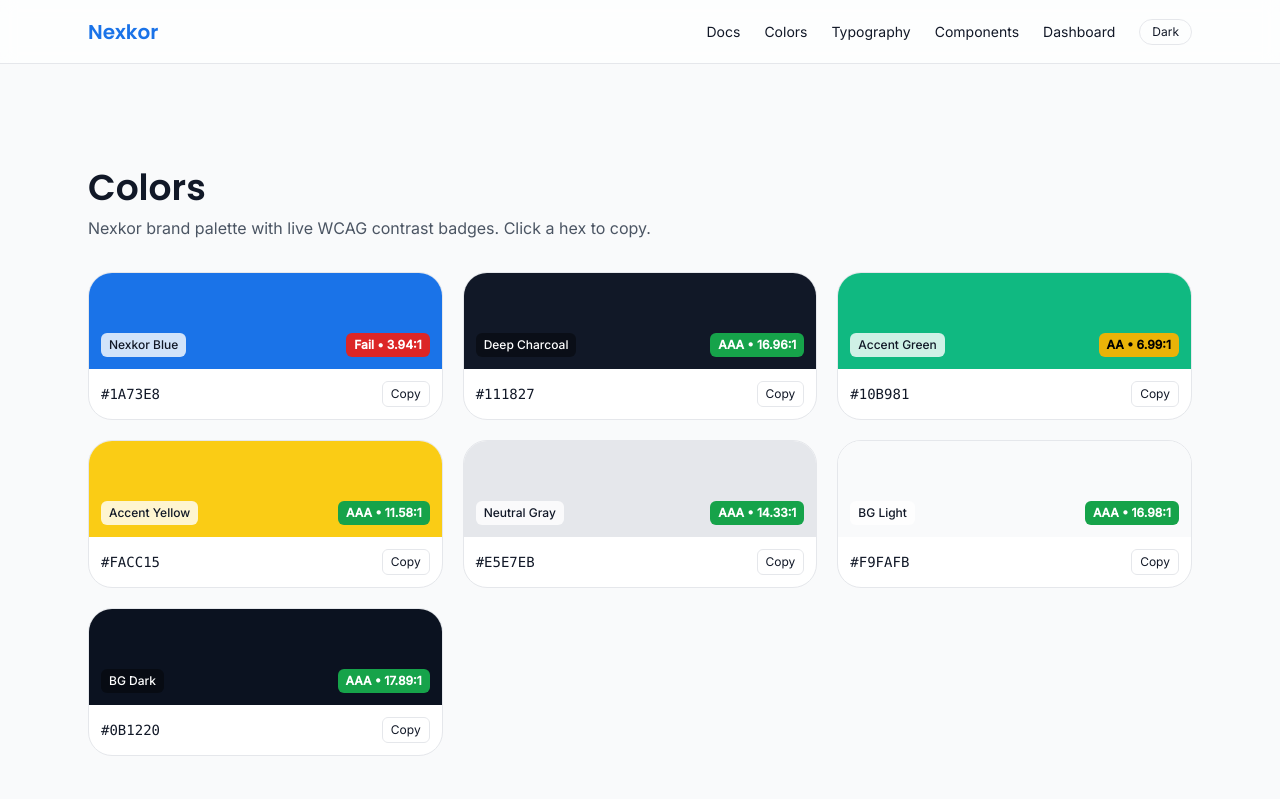
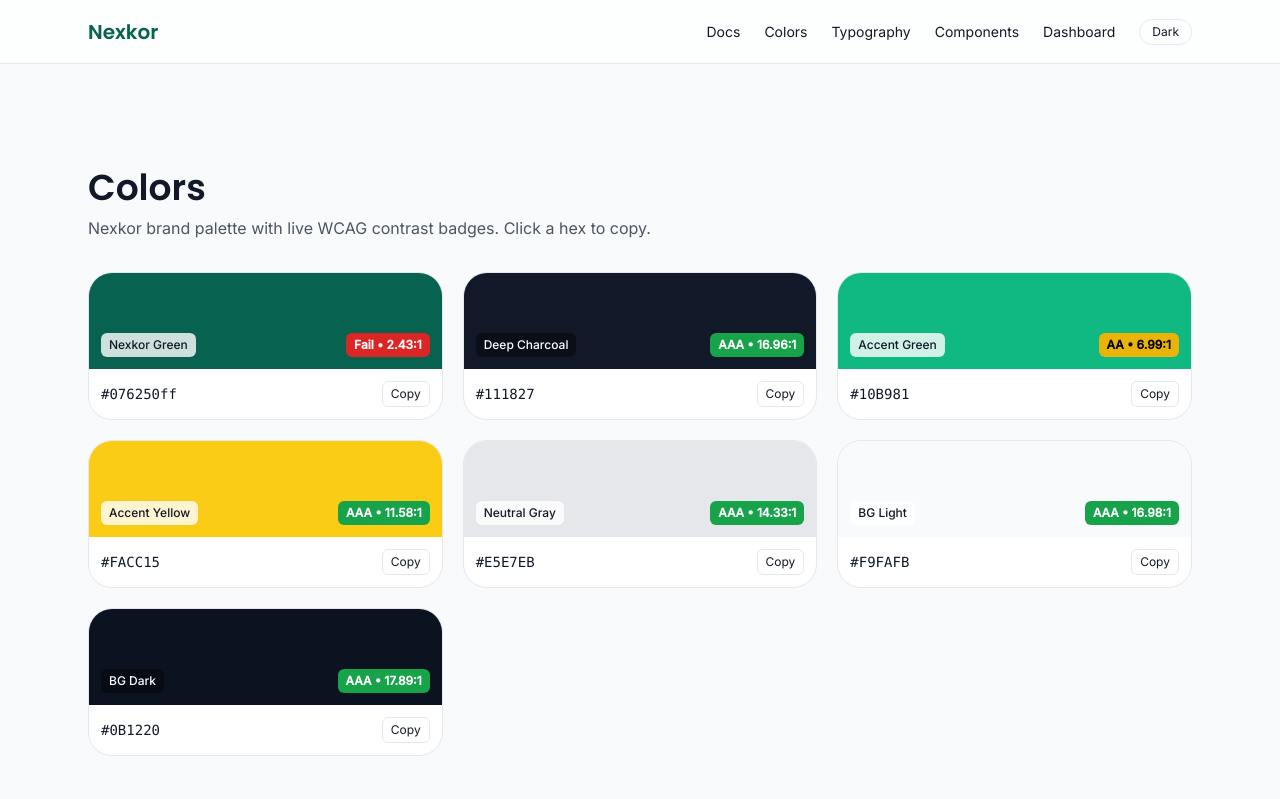
Before and after one commit to Essam-Shadadi/nexkor-design-studio, a Next.js app: page /design-system/colors in a window 1280 px wide. Shown: the top 799 px of the page. Built offline with nearby package versions, Linux system fonts and the light colour scheme.

Commit message:
Changing the Teal color

```diff
--- a/src/app/design-system/colors/page.tsx
+++ b/src/app/design-system/colors/page.tsx
@@ -2,7 +2,7 @@ import ColorSwatch from "@/components/ds/ColorSwatch";
 import type { Hex } from "@/lib/color";
 
 const brand: { name: string; hex: Hex; on: "light" | "dark" }[] = [
-  { name: "Nexkor Blue", hex: "#1A73E8", on: "light" },
+  { name: "Nexkor Green", hex: "#076250ff", on: "light" },
   { name: "Deep Charcoal", hex: "#111827", on: "dark" },
   { name: "Accent Green", hex: "#10B981", on: "light" },
   { name: "Accent Yellow", hex: "#FACC15", on: "light" },
--- a/src/app/globals.css
+++ b/src/app/globals.css
@@ -16,7 +16,7 @@ html {
 
 /* Accessible focus styles */
 :where(button, a, input, select, textarea):focus-visible {
-  outline: 2px solid #1a73e8; /* nk.blue */
+  outline: 2px solid #076250ff; /* nk.blue */
   outline-offset: 2px;
 }
 
--- a/tailwind.config.js
+++ b/tailwind.config.js
@@ -6,7 +6,7 @@ module.exports = {
     extend: {
       colors: {
         nk: {
-          blue: "#1A73E8",
+          blue: "#076250ff",
           charcoal: "#111827",
           green: "#10B981",
           yellow: "#FACC15",
```
